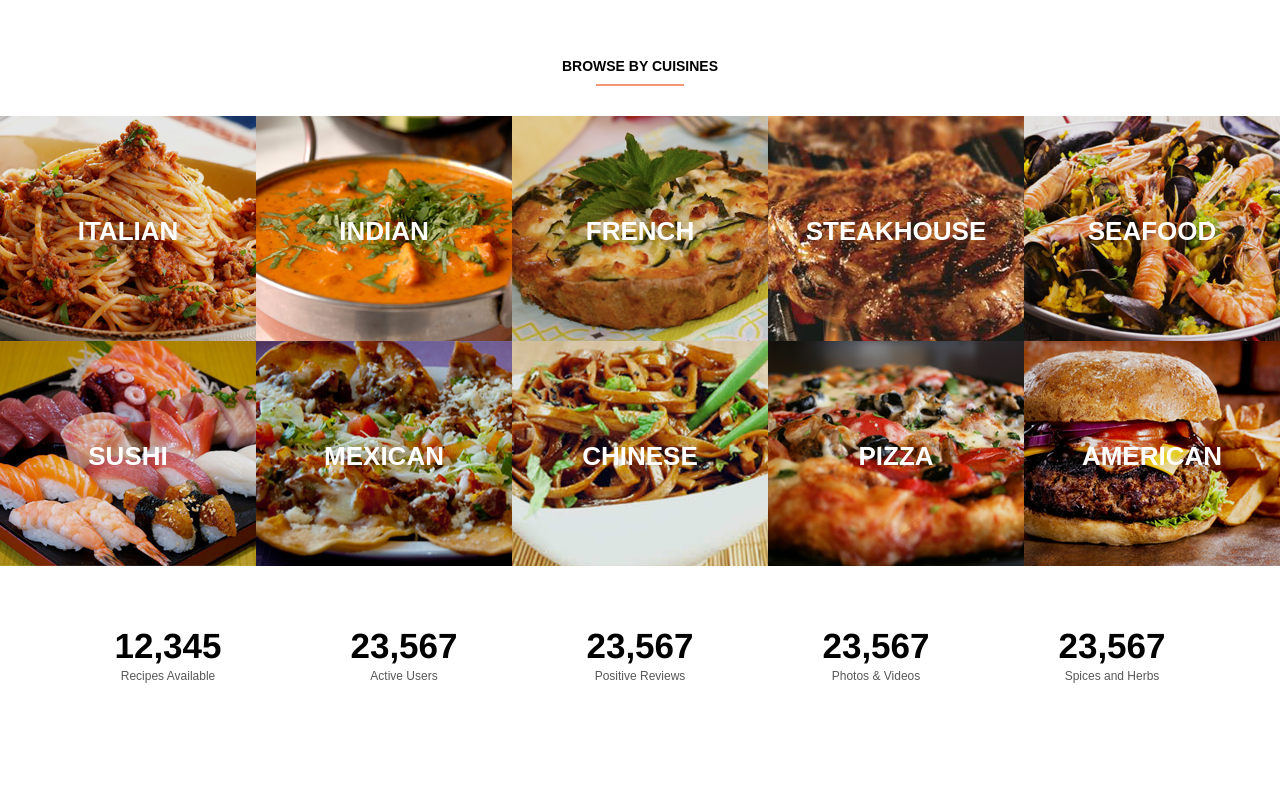
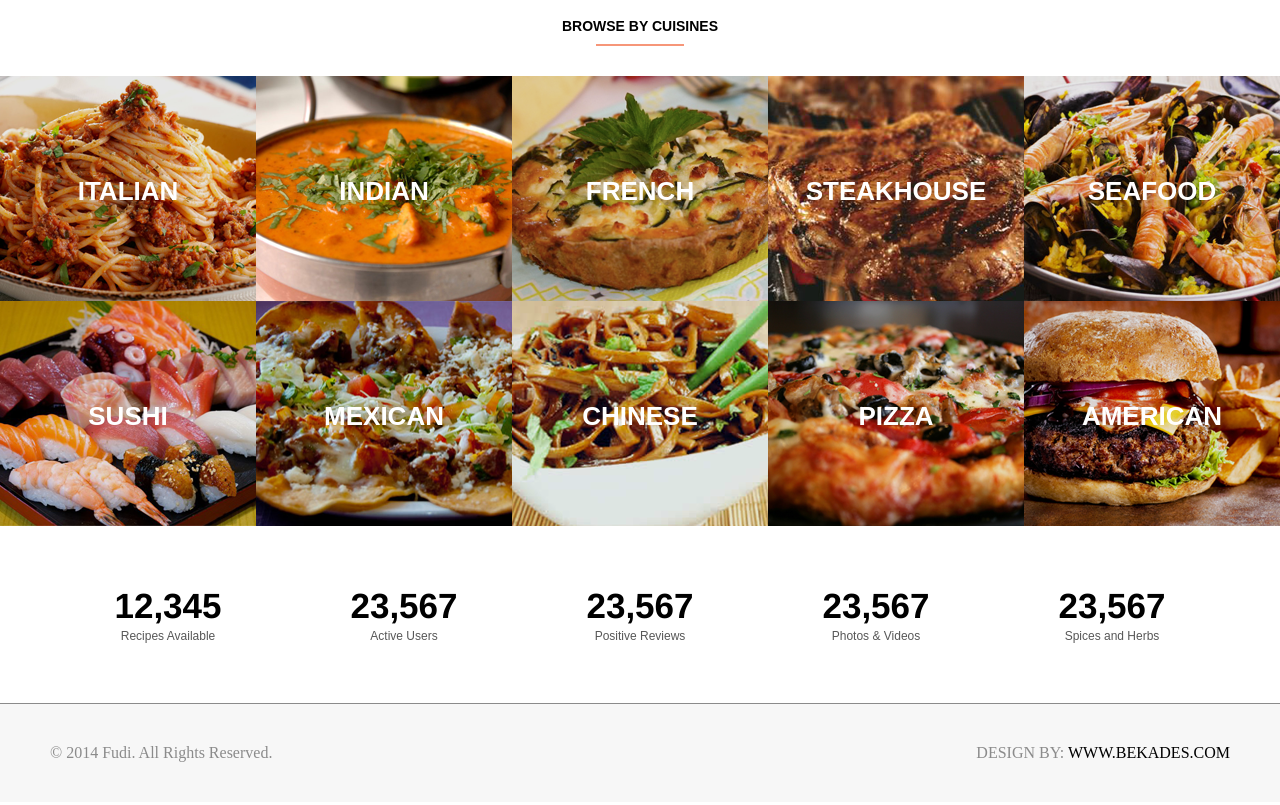
Before and after one commit to Janitor93/Fody, a plain HTML site: page index.html in a window 1280 px wide. Shown: the part 1975-2780 px from the top of the page. Drawn offline with Linux system fonts and the light colour scheme.

Commit message:
html ready

```diff
--- a/index.html
+++ b/index.html
@@ -64,7 +64,7 @@
 
         </div>
       </div>
-      <div id="cuisines" class="box clearfix">
+      <div id="cuisines" class="clearfix">
         <div class="container">
           <h3 class="title">Browse by cuisines</h3>
           <hr>
@@ -102,7 +102,7 @@
           </div>
         </div>
         <div class="container">
-          <div class="stat_wrap">
+          <div class="stat_wrap clearfix">
             <div class="stat">
               <h4>12,345</h4>
               <p>
@@ -136,6 +136,16 @@
           </div>
         </div>
       </div>
+      <div id="footer">
+        <div class="container clearfix">
+          <p class="copyright">
+            &copy; 2014 Fudi. All Rights Reserved.
+          </p>
+          <p class="design">
+            Design by: <span>www.bekades.com</span>
+          </p>
+        </div>
+      </div>
     </div>
   </body>
 </html>
--- a/stylesheet.css
+++ b/stylesheet.css
@@ -139,6 +139,7 @@ hr {
 }
 #cuisines {
   text-align: center;
+  padding-top: 60px;
 }
 .meal {
   padding: 100px 0 0 0;
@@ -196,7 +197,7 @@ hr {
   margin-bottom: 30px;
 }
 .stat_wrap {
-  padding: 60px 0;
+  margin: 60px 0;
 }
 .stat {
   width: 20%;
@@ -211,7 +212,27 @@ hr {
   font: 12px Arial, sans-serif;
   color: #575757;
 }
-#cuisines:after {
+/*#cuisines:after {
   content: " ";
-  margin-bottom: 60px;
+  margin-bottom: 30px;
+}*/
+#footer {
+  background-color: #f7f7f7;
+  border-top: 1px solid #8b8b8b;
+  padding: 40px 0;
 }
+#footer p {
+  margin: 0;
+}
+#footer .copyright {
+  color: #8b8b8b;
+  float: left;
+}
+#footer .design {
+  float: right;
+  text-transform: uppercase;
+  color: #8b8b8b;
+}
+#footer span {
+  color: #000;
+}
```
